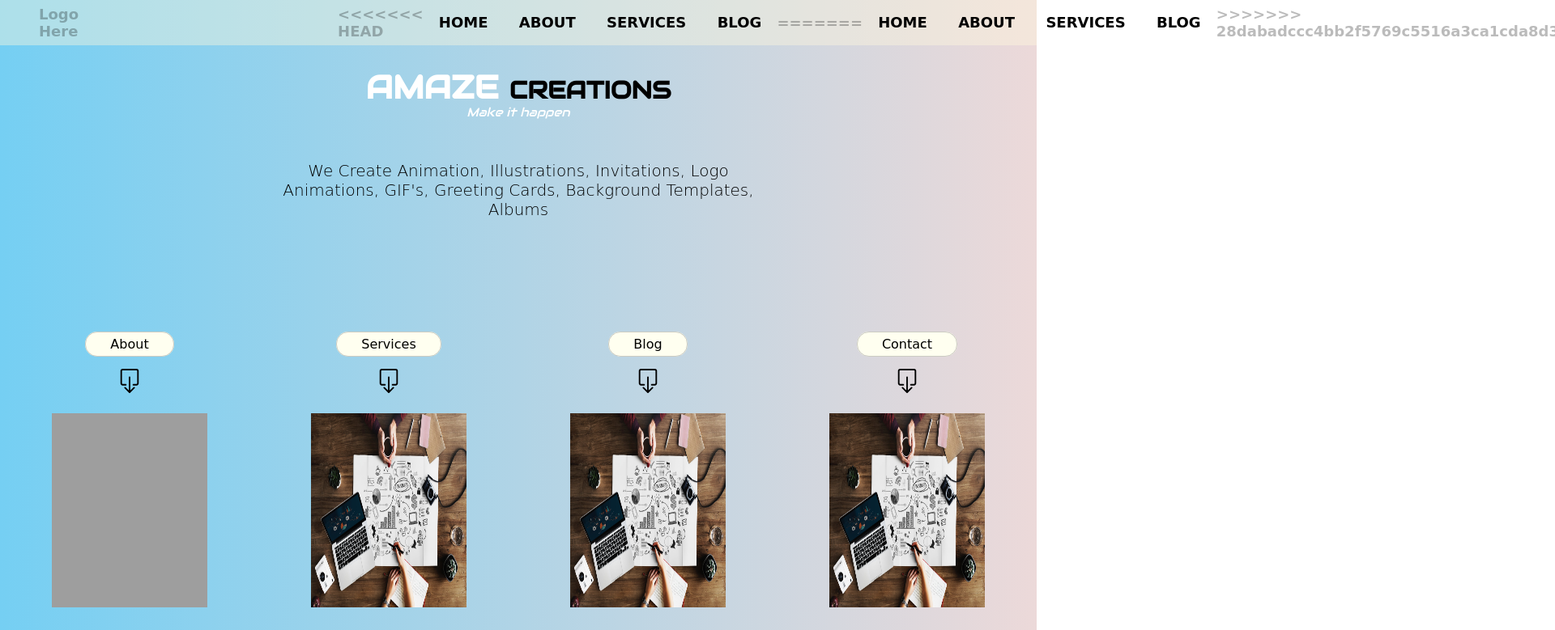
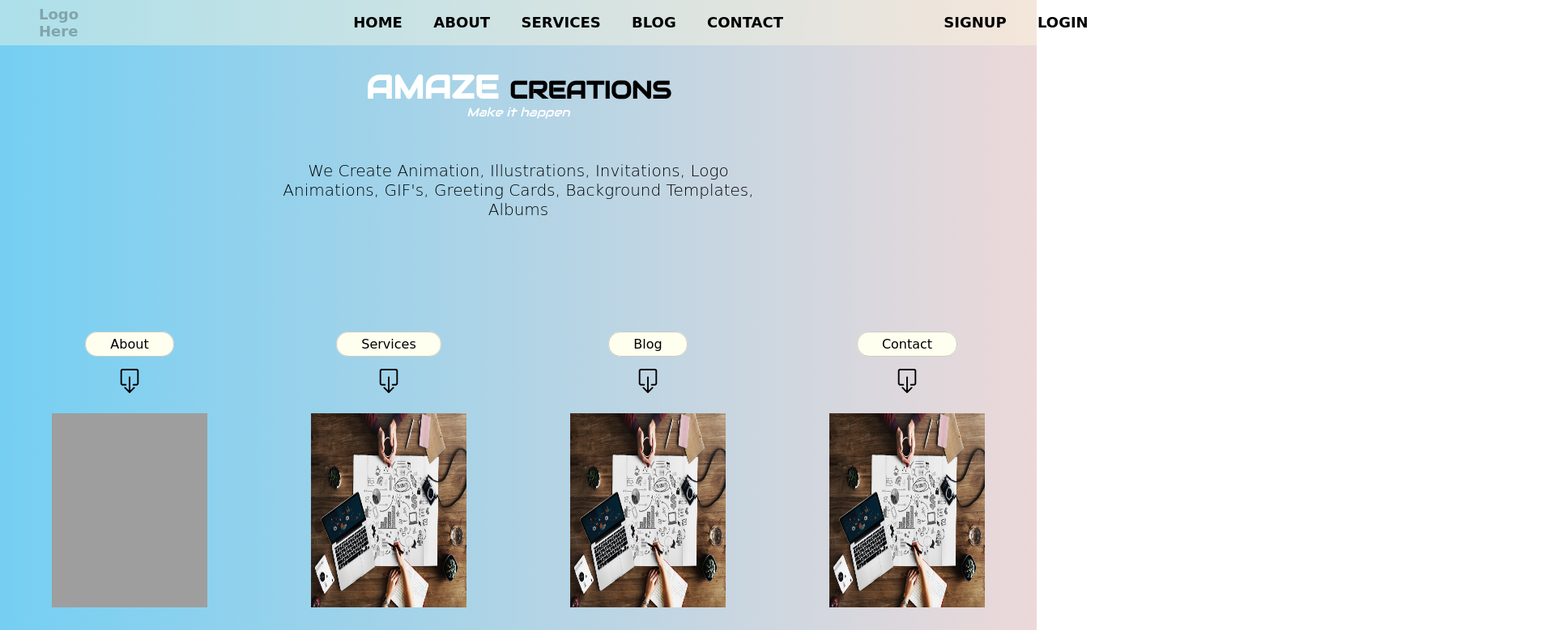
Before and after one commit to narisettiashok/AnimaBlog, a plain HTML site: page home.html in a window 1280 px wide. Shown: the top 779 px of the page at 81% size, 1920 px wide, since content can reach past the window. Drawn offline with Linux system fonts and the light colour scheme; grey boxes are pictures that could not be loaded; a web font is replaced by a local one.

Commit message:
Conflict Merge in Home HTML

```diff
--- a/home.html
+++ b/home.html
@@ -15,17 +15,10 @@
             <div class="logo"> Logo Here </div>
             <div class="homebar">
                 <ul class="homebar-icon">
-<<<<<<< HEAD
                     <li> <a href="home.html">HOME</a> </li>
                     <li> <a href="aboutme.html">ABOUT</a> </li>
                     <li> <a href="services.html">SERVICES</a> </li>
                     <li> <a href="portfolio.html">BLOG</a> </li>
-=======
-                    <li> <a href="./home.html">HOME</a> </li>
-                    <li> <a href="aboutme.html">ABOUT</a> </li>
-                    <li> <a href="./services.html">SERVICES</a> </li>
-                    <li> <a href="./portfolio.html">BLOG</a> </li>
->>>>>>> 28dabadccc4bb2f5769c5516a3ca1cda8d3ef6a3
                     <li> <a href="#">CONTACT</a> </li>
                 </ul>
             </div>
```
